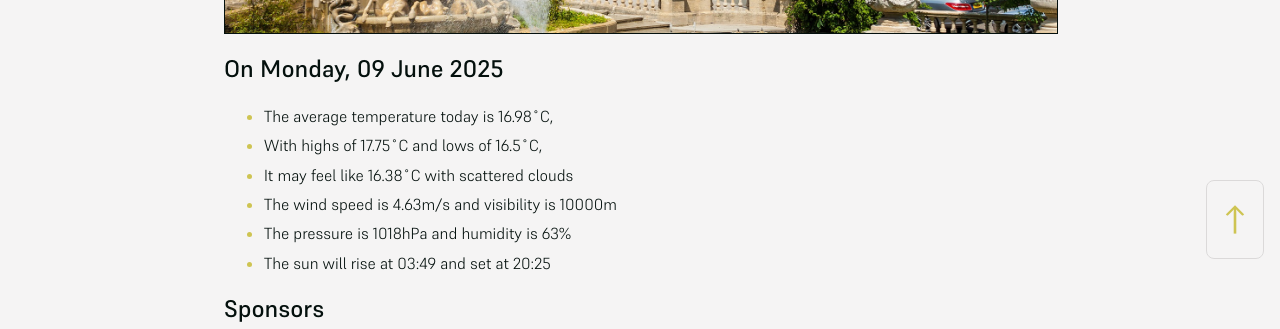
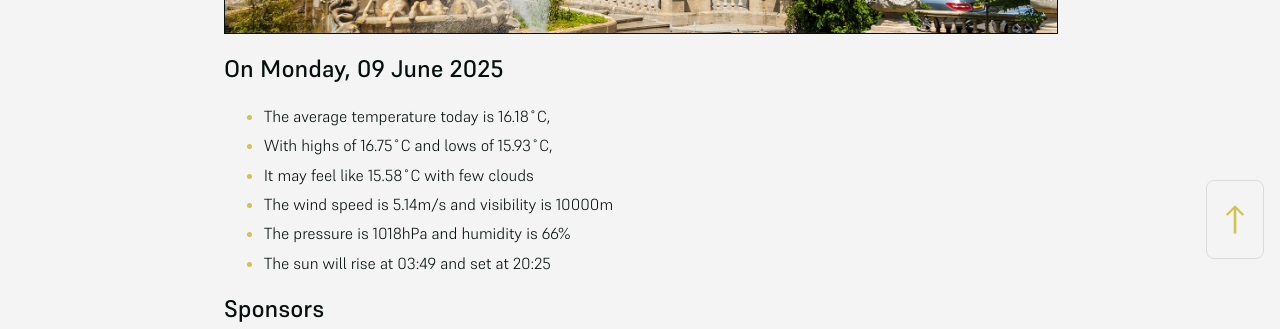
Before and after one commit to mat-0/cheltenham-open-data, a Jekyll site: the page built from index.md, in a window 1280 px wide. Shown: the part 625-954 px from the top of the page. Built offline with Jekyll 4.4.1, drawn with Linux system fonts in a browser that asks for light colours.

Commit message:
Updated 2025-06-09 18:58:03

```diff
--- a/index.md
+++ b/index.md
@@ -10,11 +10,11 @@ seo: Menu
 <!-- weather_marker starts -->
 ## On Monday, 09 June 2025
 
-- The average temperature today is 16.98˚C,
-- With highs of 17.75˚C and lows of 16.5˚C,
-- It may feel like 16.38˚C with scattered clouds
-- The wind speed is 4.63m/s and visibility is 10000m
-- The pressure is 1018hPa and humidity is 63%
+- The average temperature today is 16.18˚C,
+- With highs of 16.75˚C and lows of 15.93˚C,
+- It may feel like 15.58˚C with few clouds
+- The wind speed is 5.14m/s and visibility is 10000m
+- The pressure is 1018hPa and humidity is 66%
 - The sun will rise at 03:49 and set at 20:25
 
 <!-- weather_marker ends -->
```
Also changed, not shown: _data/flood.json (+4 -4 lines), _pages/fix-my-street.md (+1 -1 lines), _pages/news.md (+8 -8 lines).
